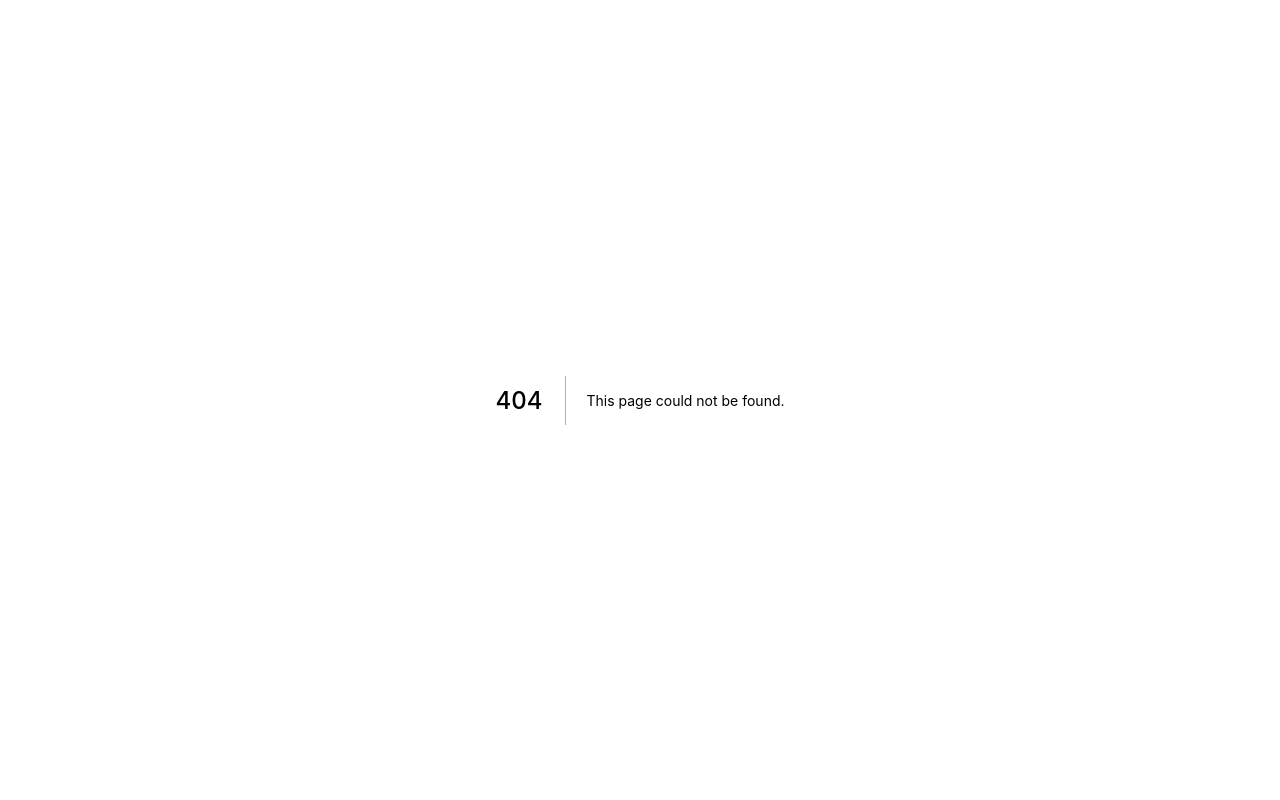
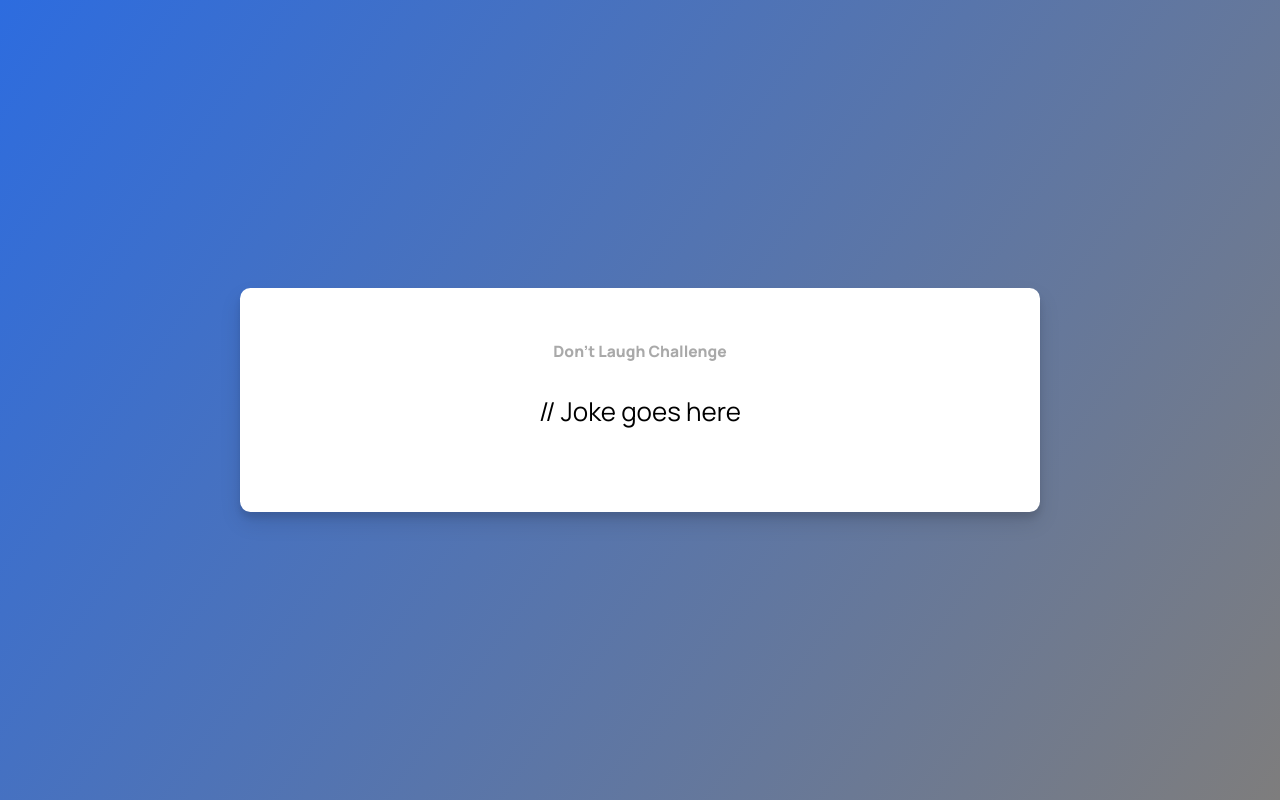
Before and after one commit to benxene/7days-50projects, a Next.js app: page /dad-jokes in a window 1280 px wide. Before the commit this address had no page. Built offline with nearby package versions, Linux system fonts and the light colour scheme; no server answers.

Commit message:
added Dad joke (Day 10) (#31)

```diff
--- a/package.json
+++ b/package.json
@@ -25,6 +25,7 @@
   },
   "homepage": "https://benxene.github.io/7days-50projects",
   "dependencies": {
+    "axios": "^0.21.0",
     "next": "^10.0.3",
     "react": "^17.0.1",
     "react-dom": "^17.0.1",
--- /dev/null
+++ b/src/pages/dad-jokes.tsx
@@ -0,0 +1,89 @@
+import Head from 'next/head';
+import { useState, useEffect } from 'react';
+import axios from 'axios';
+import styled from 'styled-components';
+
+import { colors } from '../constants/theme';
+
+const initialValue = '// Joke goes here';
+
+export default function DadJokes() {
+  const [joke, setJoke] = useState(initialValue);
+
+  const getJoke = async () => {
+    const tellDadJokesUrl = 'https://icanhazdadjoke.com/';
+    let res;
+    try {
+      res = await axios.get(tellDadJokesUrl, { headers: { Accept: 'text/plain' } });
+      setJoke(res.data);
+    } catch (err) {
+      console.error(err);
+    }
+  };
+
+  useEffect(() => {
+    getJoke();
+  }, []);
+
+  return (
+    <>
+      <Head>
+        <title>Dad jokes | 7 days 50 projects</title>
+      </Head>
+      <Section>
+        <Main>
+          <h5>Don't Laugh Challenge</h5>
+          <h3>{joke}</h3>
+          {joke !== initialValue && <button onClick={() => getJoke()}>Get Another Joke</button>}
+        </Main>
+      </Section>
+    </>
+  );
+}
+
+const Section = styled.section`
+  min-height: 100vh;
+  background-image: linear-gradient(125deg, rgba(45, 108, 223, 1) 0%, rgba(126, 125, 125, 1) 100%);
+  color: ${colors.contrast.darkSlate};
+  text-align: center;
+  display: flex;
+  flex-direction: column;
+  justify-content: center;
+  align-items: center;
+  padding: 2rem;
+`;
+
+const Main = styled.div`
+  background-color: ${colors.contrast.primary};
+  background-color: #fff;
+  border-radius: 1rem;
+  box-shadow: 0 1rem 2rem rgba(0, 0, 0, 0.1), 0 6px 6px rgba(0, 0, 0, 0.1);
+  padding: 5rem 2rem;
+  text-align: center;
+  max-width: 100%;
+  width: 800px;
+
+  & h3 {
+    margin: 3rem 0;
+    font-size: 2.5rem;
+    font-weight: 400;
+    color: #000;
+  }
+
+  & h5 {
+    font-size: 1.5rem;
+    color: rgba(112, 112, 112, 0.6);
+  }
+
+  & button {
+    background-color: ${colors.secondary};
+    color: #fff;
+    border: 0;
+    border-radius: 1rem;
+    box-shadow: 0 5px 15px rgba(0, 0, 0, 0.1), 0 6px 6px rgba(0, 0, 0, 0.1);
+    padding: 1.4rem 4rem;
+    font-size: 1.6rem;
+    cursor: pointer;
+    outline: none;
+  }
+`;
```
Also changed, not shown: 1 other file (tests, documents, lock files or other folders).
